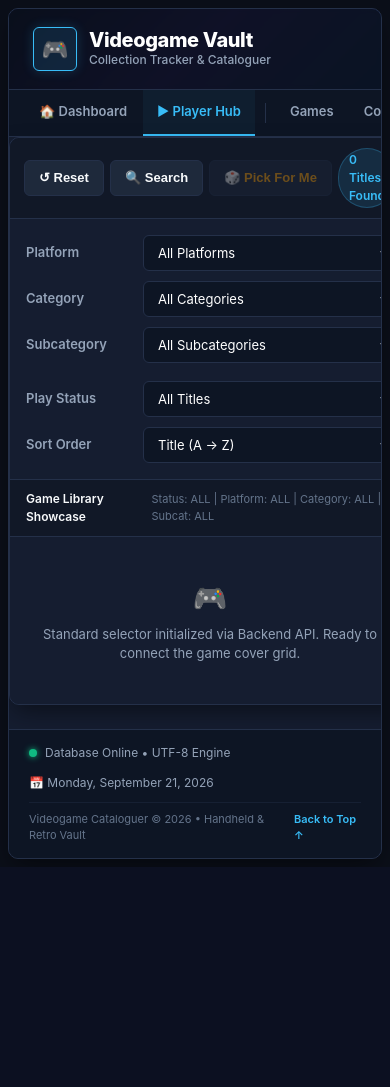
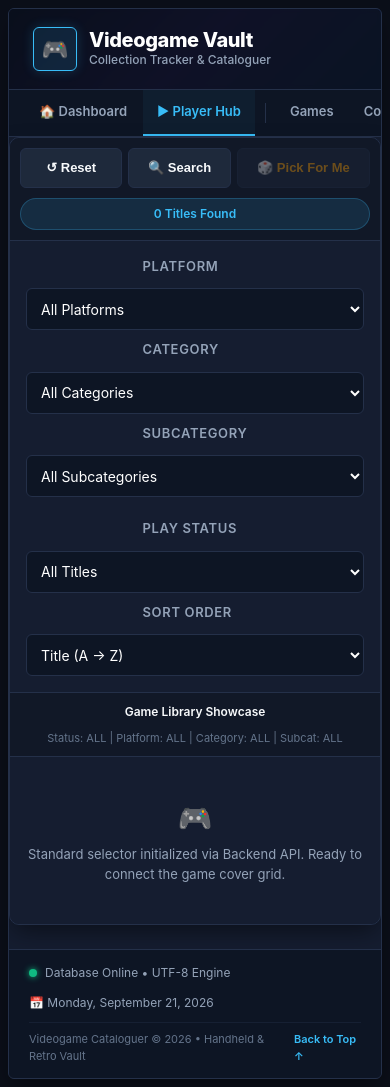
Before and after one commit to Dracomoth/VideogameCataloguer, a PHP site: page /collection.php in a window 390 px wide. Before the commit the page ends 867 px from the top, so only its background shows below. Run offline with PHP 8.4, Linux system fonts and the light colour scheme; data that the repository does not hold is empty.

Commit message:
fix for phone display

```diff
--- a/collection.php
+++ b/collection.php
@@ -11,21 +11,22 @@ require_once __DIR__ . '/layout_header.php';
 
 <div class="wrapper" style="margin-bottom: 24px;">
   <!-- 1. Top Action Toolbar -->
-  <div class="toolbar">
+  <div class="toolbar hub-toolbar">
+    <div class="toolbar-actions">
       <button type="button" class="btn" onclick="resetSelectorFilters()" title="Reset Filters">&#8634; Reset</button>
       <button type="button" class="btn" onclick="toggleSearch()" title="Find by Title">&#128269; Search</button>
       <button
          type="button"
          id="pickForMeBtn"
-      class="btn"
-      style="color: var(--warning); cursor: pointer;"
+         class="btn btn-pick"
          disabled
          onclick="pickRandomGame()"
          title="Pick a random game based on current filters"
       >
         &#127922; Pick For Me
       </button>
-    <span id="recordCountBadge" class="badge-count" style="margin-left: auto;">Loading Library...</span>
+    </div>
+    <span id="recordCountBadge" class="badge-count">Loading Library...</span>
   </div>
 
   <!-- 2. Expandable Search Box -->
@@ -42,7 +43,6 @@ require_once __DIR__ . '/layout_header.php';
   <!-- 3. Standard Filter Panel -->
   <div class="form-pane" style="background: var(--panel);">
     <div class="form-grid-3">
-
       <!-- Platform Dropdown -->
       <div class="form-row">
         <label for="hubConsoleSelect">Platform</label>
@@ -66,11 +66,10 @@ require_once __DIR__ . '/layout_header.php';
           <option value="">All Subcategories</option>
         </select>
       </div>
-
     </div>
 
     <!-- Status & Sorting Row -->
-    <div class="form-grid-2" style="margin-top: 6px; align-items: center;">
+    <div class="form-grid-2 hub-secondary-grid">
       <div class="form-row">
         <label for="hubStatusSelect">Play Status</label>
         <select id="hubStatusSelect" class="form-control" onchange="handleSelectorChange()">
@@ -97,10 +96,9 @@ require_once __DIR__ . '/layout_header.php';
   <!-- 4. Showcase Target Area -->
   <div class="datasheet-section">
     <div class="grid-header">
-      <span style="font-weight: 600;">Game Library Showcase</span>
-      <span id="activeFilterSummary" style="color: var(--text-dim); font-size: 11px;">Filter: Initializing...</span>
+      <span class="grid-title">Game Library Showcase</span>
+      <span id="activeFilterSummary">Filter: Initializing...</span>
     </div>
-
     <div id="deckPlaceholder" style="padding: 40px 16px; text-align: center; color: var(--text-dim);">
       <div style="font-size: 28px; margin-bottom: 6px;">&#127918;</div>
       <p style="font-size: 13px; color: var(--text-muted);">
--- a/css/style.css
+++ b/css/style.css
@@ -360,12 +360,168 @@ img {
 
 .toolbar {
   display: flex;
-  gap: 6px;
+  gap: 8px;
   background: #111827;
   padding: 10px 14px;
   border-bottom: 1px solid var(--border);
-  overflow-x: auto;
-  align-items: center;
+  align-items: center;
+  justify-content: space-between;
+}
+
+.toolbar-actions {
+  display: flex;
+  gap: 8px;
+  align-items: center;
+}
+
+.btn.btn-pick {
+  color: var(--warning);
+  font-weight: 700;
+}
+
+.hub-secondary-grid {
+  margin-top: 10px;
+}
+
+.grid-title {
+  font-weight: 600;
+  white-space: nowrap;
+}
+
+#activeFilterSummary {
+  color: var(--text-dim);
+  font-size: 11px;
+}
+
+/* ==========================================================================
+   Responsive Overhauls (Mobile & Tablet Breakpoints)
+   ========================================================================== */
+
+/* Tablet & Large Mobile: Switch form rows to stacked layout */
+@media (max-width: 768px) {
+  .shortcuts-legend { display: none; }
+  .header-telemetry { display: none; }
+
+  /* Stack labels above inputs across all standard forms and Player Hub */
+  .form-row {
+    flex-direction: column;
+    align-items: stretch;
+    gap: 4px;
+  }
+
+  .form-row label {
+    width: 100%;
+    font-size: 11px;
+    font-weight: 700;
+    text-transform: uppercase;
+    letter-spacing: 0.05em;
+    color: var(--text-muted);
+  }
+
+  /* Expand controls for better touch accuracy on high-DPI screens */
+  .form-control,
+  select.form-control {
+    height: 42px;
+    font-size: 14px;
+  }
+
+  .form-grid-3 {
+    grid-template-columns: 1fr;
+    gap: 12px;
+  }
+
+  .form-grid-2 {
+    grid-template-columns: 1fr;
+    gap: 12px;
+  }
+}
+
+/* Phone Portrait Breakpoint (e.g. RedMagic 10 Pro) */
+@media (max-width: 600px) {
+  body {
+    padding: 6px;
+  }
+
+  .master-wrapper {
+    border-radius: var(--radius-md);
+  }
+
+  .form-pane {
+    padding: 12px;
+    gap: 10px;
+  }
+
+  /* Responsive Toolbar Flow */
+  .hub-toolbar {
+    flex-direction: column;
+    align-items: stretch;
+    gap: 10px;
+    padding: 10px;
+  }
+
+  .hub-toolbar .toolbar-actions {
+    display: grid;
+    grid-template-columns: 1fr 1fr 1.3fr;
+    gap: 6px;
+    width: 100%;
+  }
+
+  .hub-toolbar .toolbar-actions .btn {
+    height: 40px;
+    padding: 0 6px;
+    font-size: 13px;
+  }
+
+  .hub-toolbar #recordCountBadge {
+    width: 100%;
+    text-align: center;
+    justify-content: center;
+    padding: 6px 12px;
+    font-size: 12px;
+  }
+
+  /* Showcase Section Header Stacking */
+  .grid-header {
+    flex-direction: column;
+    align-items: flex-start;
+    gap: 4px;
+    padding: 10px 12px;
+  }
+
+  #activeFilterSummary {
+    line-height: 1.4;
+    word-break: break-word;
+  }
+
+  /* Spotlight Pick Card: Side-by-side artwork previews on mobile */
+  .picked-media-strip {
+    flex-direction: row;
+    flex-wrap: wrap;
+    justify-content: center;
+    gap: 12px;
+    padding: 14px 10px;
+    flex: 1 1 auto;
+  }
+
+  .fixed-media-box {
+    flex: 1 1 140px;
+    max-width: 160px;
+    aspect-ratio: 3 / 4;
+  }
+
+  .fixed-media-screenshot {
+    flex: 1 1 160px;
+    max-width: 200px;
+    aspect-ratio: 4 / 3;
+  }
+
+  .picked-details {
+    padding: 16px 14px;
+  }
+
+  .picked-title {
+    font-size: 20px;
+  }
 }
 
 .search-box {
```
Lines whose indentation alone changed are shown as unchanged.
